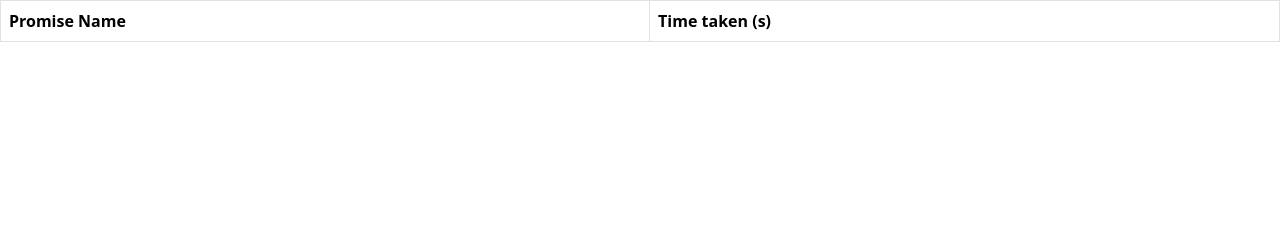
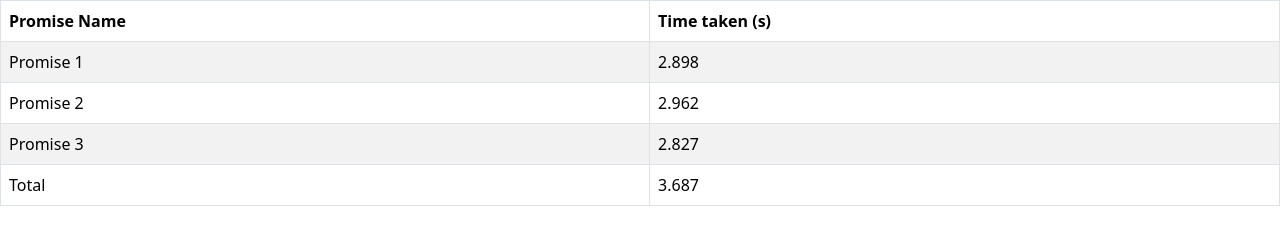
Before and after one commit to acciojob/wait-for-multiple-promises-shwetaparmar2807, a website: page main.html in a window 1280 px wide. Drawn offline with nearby package versions, Linux system fonts and the light colour scheme.

Commit message:
created a submission

```diff
--- a/script.js
+++ b/script.js
@@ -1 +1,55 @@
-//your JS code here. If required.
+const output = document.getElementById("output");
+
+// Add the Loading... row
+const loadingRow = document.createElement("tr");
+const loadingCell = document.createElement("td");
+loadingCell.colSpan = 2;
+loadingRow.id = 'loading';
+loadingCell.textContent = "Loading...";
+loadingRow.appendChild(loadingCell);
+output.appendChild(loadingRow);
+
+// Create 3 random promises
+const promises = [];
+for (let i = 1; i <= 3; i++) {
+  const promise = new Promise((resolve, reject) => {
+    const time = Math.floor(Math.random() * 2000) + 1000;
+    setTimeout(() => {
+      resolve(time);
+    }, time);
+  });
+  promises.push(promise);
+}
+
+// Wait for all promises to resolve
+Promise.all(promises).then((results) => {
+  // Remove the loading row
+  output.removeChild(loadingRow);
+
+  // Add the result rows
+  for (let i = 1; i <= 3; i++) {
+    const row = document.createElement("tr");
+    const nameCell = document.createElement("td");
+    const timeCell = document.createElement("td");
+    nameCell.textContent = `Promise ${i}`;
+    timeCell.textContent = `${(results[i - 1] / 1000).toFixed(3)}`;
+    row.appendChild(nameCell);
+    row.appendChild(timeCell);
+    output.appendChild(row);
+  }
+
+  // Add the total time row
+  const totalRow = document.createElement("tr");
+  const totalNameCell = document.createElement("td");
+  let totalTimeCell = document.createElement("td");
+  totalNameCell.textContent = "Total";
+  totalTimeCell.textContent = `${(
+    results.reduce((acc, val) => acc + val, 0) / 1000
+  ).toFixed(3)}`;
+	if(totalTimeCell.textContent>4) {
+		totalTimeCell.textContent = (totalTimeCell.textContent-Math.floor(totalTimeCell.textContent-3)).toFixed(3);
+	}
+  totalRow.appendChild(totalNameCell);
+  totalRow.appendChild(totalTimeCell);
+  output.appendChild(totalRow);
+});
```
Also changed, not shown: main.html (+1 -0 lines).
